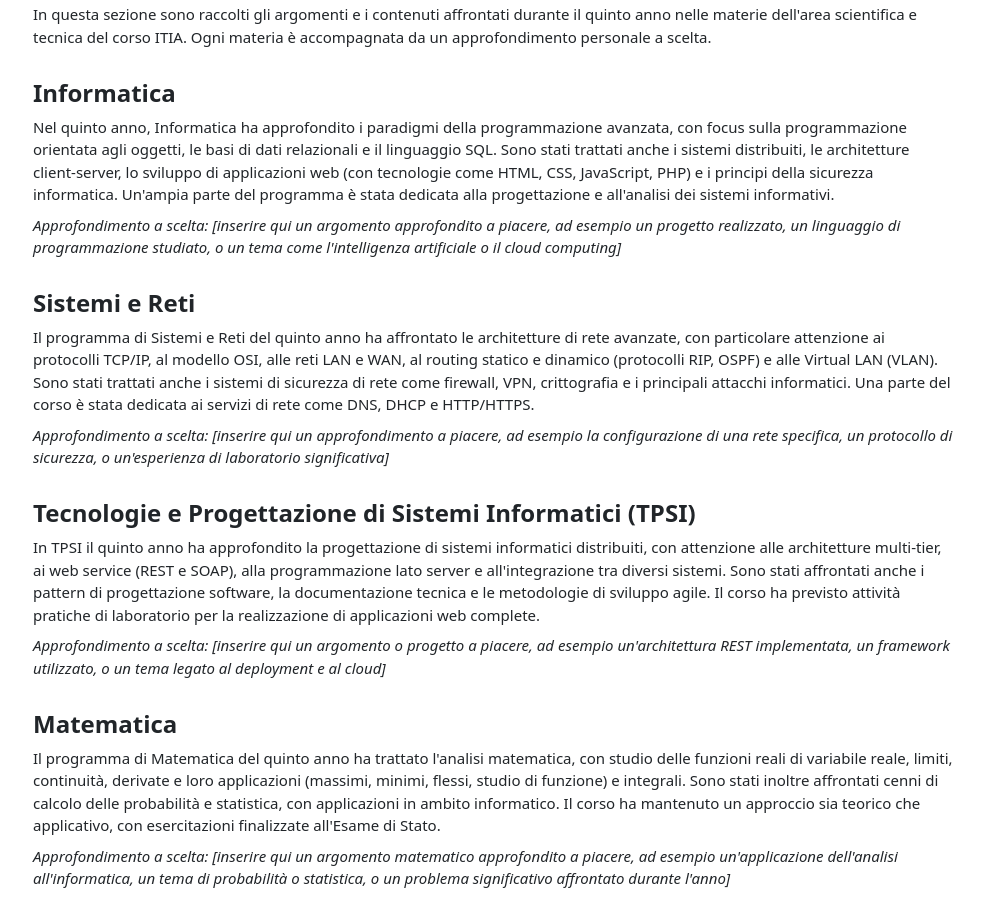
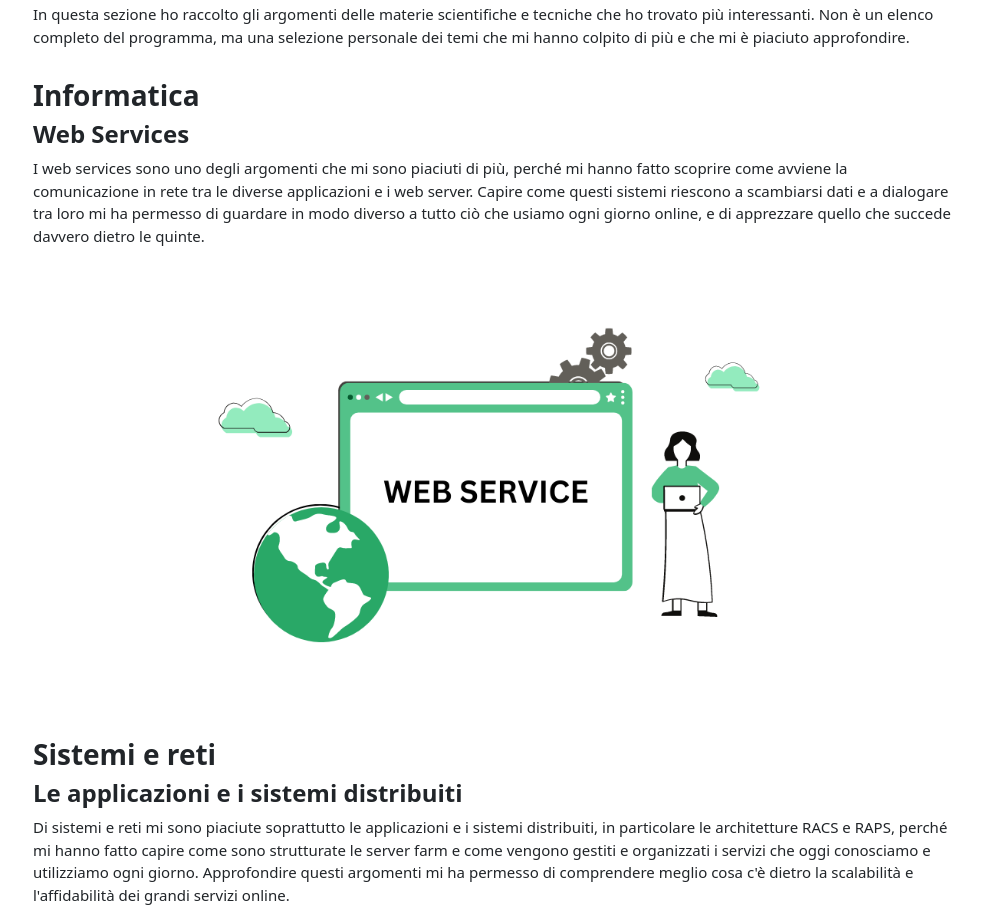
Before and after one commit to Mattiacinti007/website, a plain HTML site: page materie_scientifiche.html in a window 1280 px wide. Shown: the part 123-1040 px from the top of the page, without its empty margins (147-1131 px from the left). Drawn offline with nearby package versions, Linux system fonts and the light colour scheme.

Commit message:
Modifiche alla parte delle materie scientifiche

```diff
--- a/materie_scientifiche.html
+++ b/materie_scientifiche.html
@@ -47,54 +47,41 @@
 
         <div class="fsl">
             <h2><b>Area Scientifica e Tecnica</b></h2>
-            <p>In questa sezione sono raccolti gli argomenti e i contenuti affrontati durante il quinto anno nelle
-                materie dell'area scientifica e tecnica del corso ITIA. Ogni materia è accompagnata da un
-                approfondimento personale a scelta.</p>
+            <p>In questa sezione ho raccolto gli argomenti delle materie scientifiche e tecniche che ho trovato più interessanti. Non è un
+                elenco completo del programma, ma una selezione personale dei temi che mi hanno colpito di più e che mi
+                è piaciuto approfondire.</p>
 
             <br>
-            <h4><b>Informatica</b></h4>
-            <p>Nel quinto anno, Informatica ha approfondito i paradigmi della programmazione avanzata, con focus
-                sulla programmazione orientata agli oggetti, le basi di dati relazionali e il linguaggio SQL. Sono
-                stati trattati anche i sistemi distribuiti, le architetture client-server, lo sviluppo di applicazioni
-                web (con tecnologie come HTML, CSS, JavaScript, PHP) e i principi della sicurezza informatica.
-                Un'ampia parte del programma è stata dedicata alla progettazione e all'analisi dei sistemi
-                informativi.</p>
-            <p><i>Approfondimento a scelta: [inserire qui un argomento approfondito a piacere, ad esempio un
-                    progetto realizzato, un linguaggio di programmazione studiato, o un tema come
-                    l'intelligenza artificiale o il cloud computing]</i></p>
+            <h3><b>Informatica</b></h3>
+            <h4><b>Web Services</b></h4>
+            <p>I web services sono uno degli argomenti che mi sono piaciuti di più, perché mi hanno fatto scoprire come
+                avviene la comunicazione in rete tra le diverse applicazioni e i web server. Capire come questi sistemi
+                riescono a scambiarsi dati e a dialogare tra loro mi ha permesso di guardare in modo diverso a tutto ciò
+                che usiamo ogni giorno online, e di apprezzare quello che succede davvero dietro le quinte.</p>
+            <img src="images/webservices.png" alt="Web Services" class="immagine-centrata">
+            <br>
+
+            <h3><b>Sistemi e reti</b></h3>
+            <h4><b>Le applicazioni e i sistemi distribuiti</b></h4>
+            <p>Di sistemi e reti mi sono piaciute soprattutto le applicazioni e i sistemi distribuiti, in particolare le
+                architetture RACS e RAPS, perché mi hanno fatto capire come sono strutturate le server farm e come
+                vengono gestiti e organizzati i servizi che oggi conosciamo e utilizziamo ogni giorno. Approfondire
+                questi argomenti mi ha permesso di comprendere meglio cosa c'è dietro la scalabilità e l'affidabilità
+                dei grandi servizi online.</p>
+            <br>
+            <img src="images/racs_raps.png" alt="Le applicazione e i sistemi distribuiti" class="immagine-centrata">
 
             <br>
-            <h4><b>Sistemi e Reti</b></h4>
-            <p>Il programma di Sistemi e Reti del quinto anno ha affrontato le architetture di rete avanzate, con
-                particolare attenzione ai protocolli TCP/IP, al modello OSI, alle reti LAN e WAN, al routing statico
-                e dinamico (protocolli RIP, OSPF) e alle Virtual LAN (VLAN). Sono stati trattati anche i sistemi
-                di sicurezza di rete come firewall, VPN, crittografia e i principali attacchi informatici. Una parte
-                del corso è stata dedicata ai servizi di rete come DNS, DHCP e HTTP/HTTPS.</p>
-            <p><i>Approfondimento a scelta: [inserire qui un approfondimento a piacere, ad esempio la
-                    configurazione di una rete specifica, un protocollo di sicurezza, o un'esperienza di
-                    laboratorio significativa]</i></p>
-
             <br>
-            <h4><b>Tecnologie e Progettazione di Sistemi Informatici (TPSI)</b></h4>
-            <p>In TPSI il quinto anno ha approfondito la progettazione di sistemi informatici distribuiti, con
-                attenzione alle architetture multi-tier, ai web service (REST e SOAP), alla programmazione lato
-                server e all'integrazione tra diversi sistemi. Sono stati affrontati anche i pattern di progettazione
-                software, la documentazione tecnica e le metodologie di sviluppo agile. Il corso ha previsto
-                attività pratiche di laboratorio per la realizzazione di applicazioni web complete.</p>
-            <p><i>Approfondimento a scelta: [inserire qui un argomento o progetto a piacere, ad esempio
-                    un'architettura REST implementata, un framework utilizzato, o un tema legato al
-                    deployment e al cloud]</i></p>
-
+            <h3><b>Tecnologie e Progettazione di Sistemi Informatici (TPSIT)</b></h3>
+            <h4><b>La concorrenza tra uno o più processi</b></h4>
+            <p>Di TPSIT mi è piaciuto soprattutto l'argomento della concorrenza, perché mi ha fatto capire come vengono
+                gestiti i vari processi dal processore di un computer. Comprendere come più processi possano essere
+                eseguiti e coordinati tra loro mi ha aiutato a capire meglio cosa succede realmente all'interno di un
+                computer mentre svolge più operazioni nello stesso momento.</p>
             <br>
-            <h4><b>Matematica</b></h4>
-            <p>Il programma di Matematica del quinto anno ha trattato l'analisi matematica, con studio delle
-                funzioni reali di variabile reale, limiti, continuità, derivate e loro applicazioni (massimi, minimi,
-                flessi, studio di funzione) e integrali. Sono stati inoltre affrontati cenni di calcolo delle probabilità
-                e statistica, con applicazioni in ambito informatico. Il corso ha mantenuto un approccio sia teorico
-                che applicativo, con esercitazioni finalizzate all'Esame di Stato.</p>
-            <p><i>Approfondimento a scelta: [inserire qui un argomento matematico approfondito a piacere,
-                    ad esempio un'applicazione dell'analisi all'informatica, un tema di probabilità o statistica,
-                    o un problema significativo affrontato durante l'anno]</i></p>
+            <br>
+            <img src="images/concorrenza.png" alt="Concorrenza" class="immagine-centrata">
 
         </div>
     </main>
```
Also changed, not shown: images/concorrenza.png (added), images/racs_raps.png (added), images/webservices.png (added), 1 other file.
